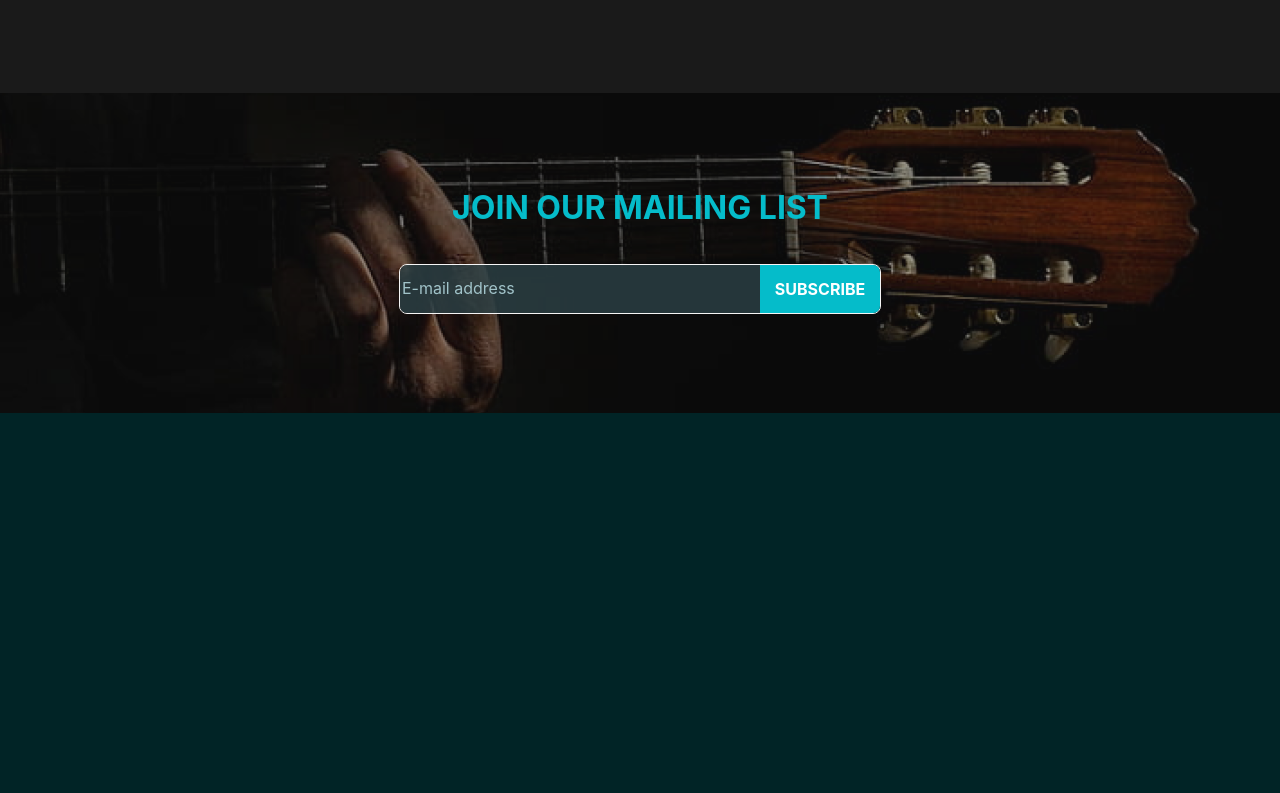
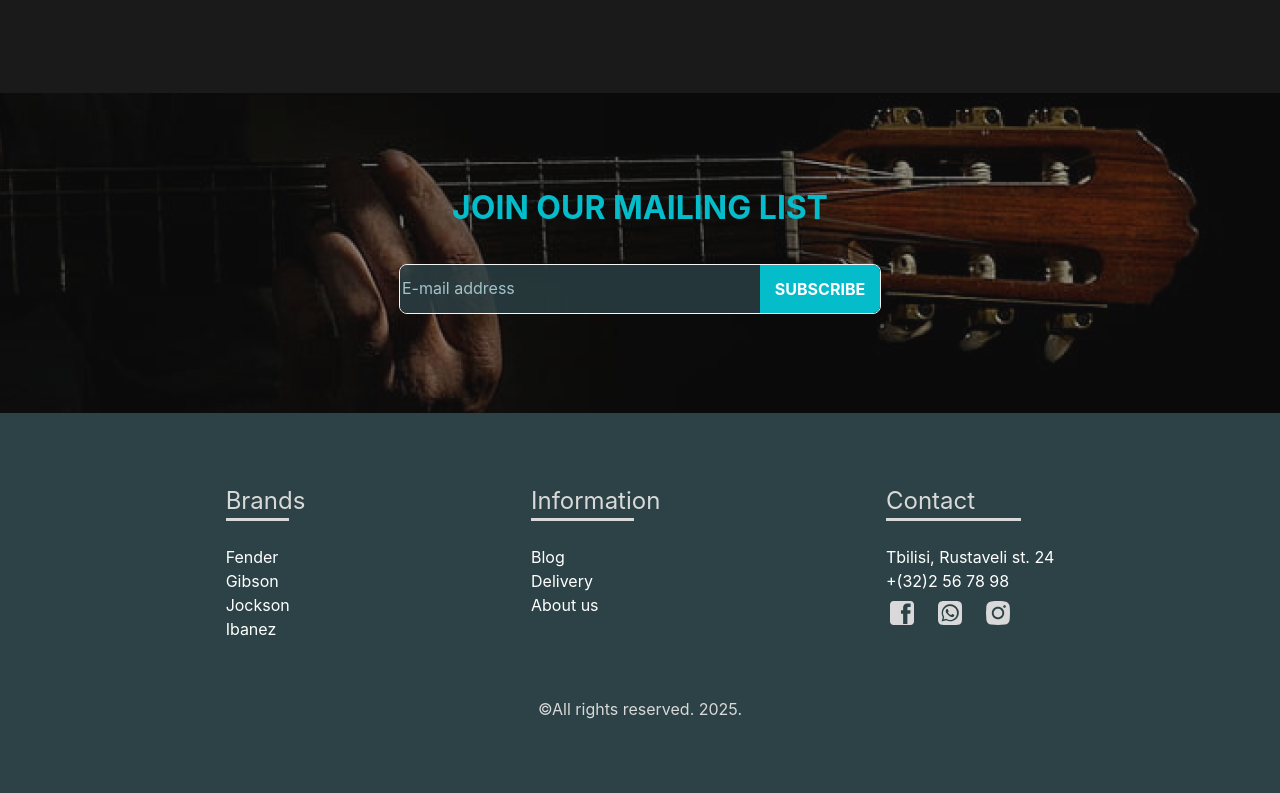
Before and after one commit to Bekar-T/AoDI_Final, a plain HTML site: page index.html in a window 1280 px wide. Shown: the part 1891-2684 px from the top of the page. Before the commit the page ends 2304 px from the top, so only its background shows below. Drawn offline with Linux system fonts and the light colour scheme.

Commit message:
Index page completed

```diff
--- a/css/mobile.css
+++ b/css/mobile.css
@@ -82,4 +82,21 @@
     #subscribe_box > input{
         width: 200px;
     }
+
+    /* footer */
+
+    footer{
+        height: auto;
+        padding: 32px 0;
+    }
+
+    footer>div {
+        flex-direction: column;
+        align-items: center;
+        row-gap: 40px;
+    }
+
+    .footer_div {
+        align-items: center;
+    }
 }
--- a/css/style.css
+++ b/css/style.css
@@ -45,13 +45,13 @@ nav>ul>li>a {
     font-size: 24px;
 }
 
-#header_buttons{
+#header_buttons {
     display: flex;
     column-gap: 32px;
     justify-content: center;
 }
 
-#header_buttons > button{
+#header_buttons>button {
     height: 40px;
     width: 40px;
 }
@@ -90,24 +90,24 @@ nav>ul>li>a {
     align-items: flex-start;
 }
 
-#banner_link{
+#banner_link {
     display: flex;
     align-items: center;
     margin-top: 72px;
 }
 
-#banner_link > h2{
+#banner_link>h2 {
     color: #FFF;
     font-family: Inter;
     font-size: 32px;
 }
 
-#banner_link > h2 > span{
+#banner_link>h2>span {
     color: var(--themeColor);
     margin-left: 6px;
 }
 
-#banner_link > button{
+#banner_link>button {
     height: 24px;
     width: 36px;
     margin-left: 24px;
@@ -119,7 +119,7 @@ nav>ul>li>a {
 
 /* section 2 */
 
-#section_2{
+#section_2 {
     width: 100%;
     height: 692px;
     background-color: transparent;
@@ -137,19 +137,21 @@ nav>ul>li>a {
     gap: 20px;
 }
 
-#grid_box_1, #grid_box_4{
+#grid_box_1,
+#grid_box_4 {
     background-image: url(../images/pick_1.png);
     background-size: cover;
     background-position: center;
 }
 
-#grid_box_2, #grid_box_3{
+#grid_box_2,
+#grid_box_3 {
     background-image: url(../images/pick_2.png);
     background-size: cover;
     background-position: center;
 }
 
-#grid_container > div > h3{
+#grid_container>div>h3 {
     color: #F5F5F5;
     font-family: Inter;
     font-size: 24px;
@@ -160,7 +162,7 @@ nav>ul>li>a {
 
 /* section 3 */
 
-#section_3{
+#section_3 {
     width: 100%;
     height: 716px;
     display: flex;
@@ -170,7 +172,7 @@ nav>ul>li>a {
     padding: 96px 0 96px 32px;
 }
 
-#section_3 > h3{
+#section_3>h3 {
     color: var(--themeColor);
     font-family: var(--fontFam);
     font-size: 36px;
@@ -178,22 +180,22 @@ nav>ul>li>a {
     align-self: center;
 }
 
-#section_3 > h3::after {
+#section_3>h3::after {
     content: "";
     display: block;
     width: 80%;
     border-bottom: 3px solid var(--themeColor);
     margin: 15px auto;
-  }
+}
 
-#card_box{
+#card_box {
     display: flex;
     column-gap: 20px;
     overflow: auto;
     margin: 0 auto;
 }
 
-.card{
+.card {
     width: 300px;
     height: 400px;
     border: 1px solid var(--themeColor);
@@ -205,14 +207,14 @@ nav>ul>li>a {
     padding: 8px 8px 21px;
 }
 
-.card > h4{
+.card>h4 {
     color: #D9D9D9;
     font-family: var(--fontFam);
     font-size: 16px;
     font-weight: 700;
 }
 
-.card_bottom{
+.card_bottom {
     width: 100%;
     display: flex;
     justify-content: space-between;
@@ -222,7 +224,7 @@ nav>ul>li>a {
     align-items: center;
 }
 
-.card_bottom > div{
+.card_bottom>div {
     display: flex;
     align-items: center;
     column-gap: 8px;
@@ -233,7 +235,7 @@ nav>ul>li>a {
 
 /* section 4 */
 
-#section_4{
+#section_4 {
     width: 100%;
     height: 320px;
     background-image: url(../images/form_cover.png);
@@ -245,14 +247,14 @@ nav>ul>li>a {
     row-gap: 40px;
 }
 
-#section_4 > h2{
+#section_4>h2 {
     color: var(--themeColor);
     font-family: var(--fontFam);
     font-size: 32px;
     font-weight: 700;
 }
 
-#subscribe_box{
+#subscribe_box {
     display: flex;
     align-items: center;
     border-radius: 8px;
@@ -260,7 +262,7 @@ nav>ul>li>a {
     border: 1px solid #F5F5F5;
 }
 
-#subscribe_box > input{
+#subscribe_box>input {
     height: 48px;
     width: 360px;
     border: none;
@@ -269,13 +271,13 @@ nav>ul>li>a {
     color: #FFF;
 }
 
-#subscribe_box > input::placeholder{
+#subscribe_box>input::placeholder {
     color: #A1C3C9;
     font-family: var(--fontFam);
     font-size: 16px;
 }
 
-#subscribe_box > button{
+#subscribe_box>button {
     height: 48px;
     width: 120px;
     border: none;
@@ -285,3 +287,66 @@ nav>ul>li>a {
     font-size: 16px;
     font-weight: 700;
 }
+
+/* footer */
+
+footer {
+    width: 100%;
+    height: 380px;
+    background-color: #2C4246;
+    display: flex;
+    flex-direction: column;
+    align-items: center;
+    justify-content: center;
+    row-gap: 64px;
+}
+
+footer>div {
+    width: 100%;
+    display: flex;
+    justify-content: space-evenly;
+}
+
+footer>span {
+    color: #D9D9D9;
+    font-family: var(--fontFam);
+    font-size: 16px;
+}
+
+.footer_div {
+    display: flex;
+    flex-direction: column;
+    row-gap: 8px;
+}
+
+.footer_div>h4 {
+    color: #D9D9D9;
+    font-family: Inter;
+    font-size: 24px;
+    margin-bottom: 15px;
+}
+
+.footer_div>h4::after {
+    content: "";
+    display: block;
+    width: 80%;
+    border-bottom: 3px solid;
+    margin: 5px 0;
+}
+
+.footer_div>span {
+    color: #FFF;
+    font-family: var(--fontFam);
+    font-size: 16px;
+}
+
+.footer_div>a {
+    color: #FFF;
+    font-family: var(--fontFam);
+    font-size: 16px;
+}
+
+.footer_div>div {
+    display: flex;
+    column-gap: 16px;
+}
--- a/index.html
+++ b/index.html
@@ -135,6 +135,37 @@
                 <button>SUBSCRIBE</button>
             </form>
         </section>
+
+        <!-- footer -->
+
+        <footer>
+            <div>
+                <div class="footer_div">
+                    <h4>Brands</h4>
+                    <span>Fender</span>
+                    <span>Gibson</span>
+                    <span>Jockson</span>
+                    <span>Ibanez</span>
+                </div>
+                <div class="footer_div">
+                    <h4>Information</h4>
+                    <span>Blog</span>
+                    <span>Delivery</span>
+                    <span>About us</span>
+                </div>
+                <div class="footer_div">
+                    <h4>Contact</h4>
+                    <a href="https://maps.app.goo.gl/h1kW2tHmQn8x5BjY7" target="blank">Tbilisi, Rustaveli st. 24</a>
+                    <a href="tel:+995322567898">+(32)2 56 78 98</a>
+                    <div>
+                        <a href="https://www.facebook.com/" target="blank"><img src="images/facebook.svg" alt=""></a>
+                        <a href="https://www.whatsapp.com" target="blank"><img src="images/whatsapp.svg" alt=""></a>
+                        <a href="https://www.instagram.com" target="blank"><img src="images/instagram.svg" alt=""></a>
+                    </div>
+                </div>
+            </div>
+            <span>©All rights reserved. 2025.</span>
+        </footer>
     </div>
 </body>
 
```
Also changed, not shown: images/facebook.svg (added), images/instagram.svg (added), images/whatsapp.svg (added).
